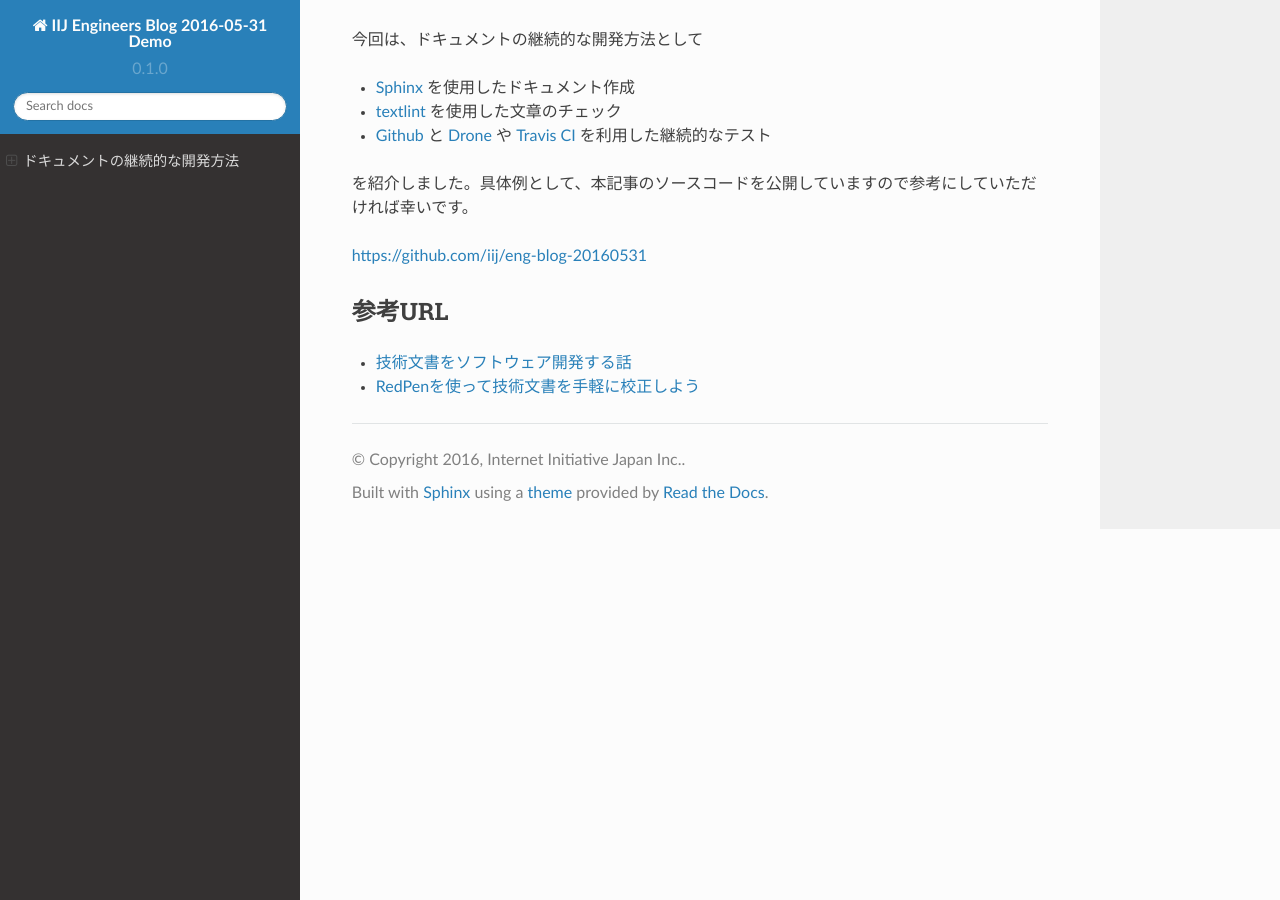
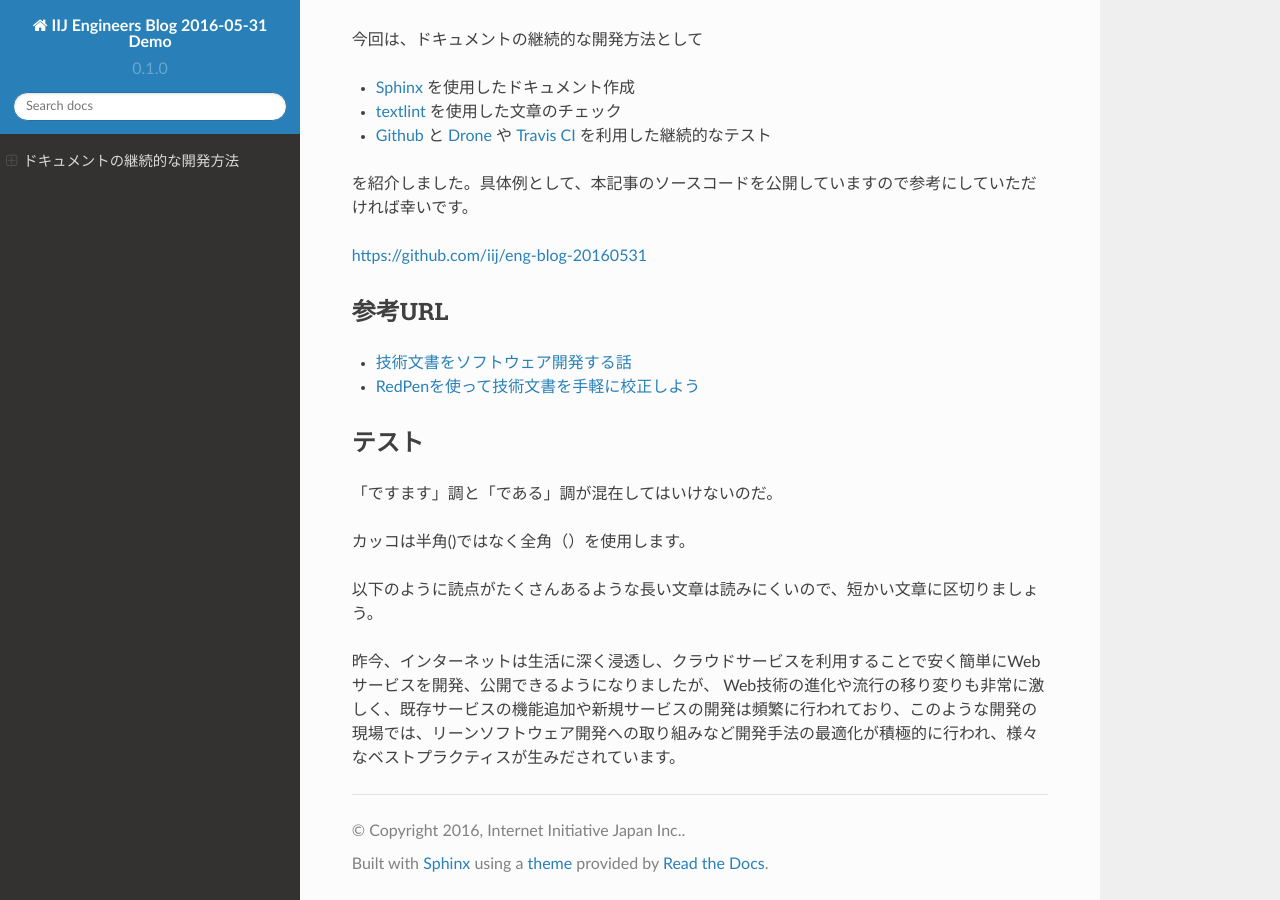
Before and after one commit to iij/eng-blog-20160531, a Sphinx documentation site: the page built from source/index.rst, in a window 1280 px wide and 900 px high, scrolled down 8208 px. Built offline with Sphinx 7.4.7 and the Read the Docs theme 2.0.0, drawn with Linux system fonts in a browser that asks for light colours.

Commit message:
エラーの例

```diff
--- a/source/index.rst
+++ b/source/index.rst
@@ -297,6 +297,21 @@ https://github.com/iij/eng-blog-20160531
 - `技術文書をソフトウェア開発する話 <https://azu.gitbooks.io/nodefest-technical-writing/content/>`_
 - `RedPenを使って技術文書を手軽に校正しよう <http://gihyo.jp/lifestyle/serial/01/redpen>`_
 
+
+テスト
+======
+
+「ですます」調と「である」調が混在してはいけないのだ。
+
+カッコは半角()ではなく全角（）を使用します。
+
+以下のように読点がたくさんあるような長い文章は読みにくいので、短かい文章に区切りましょう。
+
+昨今、インターネットは生活に深く浸透し、クラウドサービスを利用することで安く簡単にWebサービスを開発、公開できるようになりましたが、
+Web技術の進化や流行の移り変りも非常に激しく、既存サービスの機能追加や新規サービスの開発は頻繁に行われており、このような開発の現場では、リーンソフトウェア開発への取り組みなど開発手法の最適化が積極的に行われ、様々なベストプラクティスが生みだされています。
+
+
+
 .. URLs
 
 .. _Markdown: http://daringfireball.net/projects/markdown/
```
